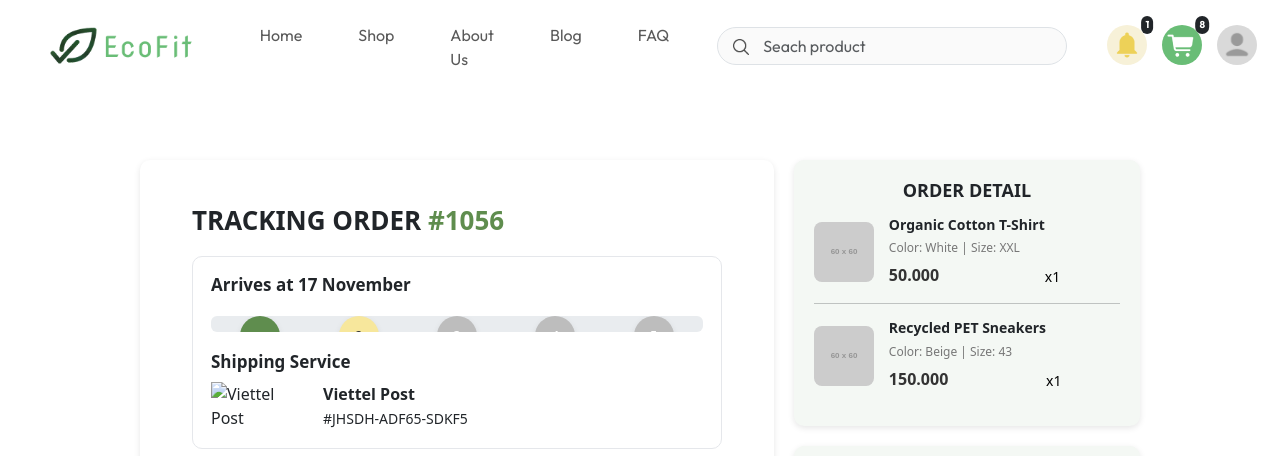
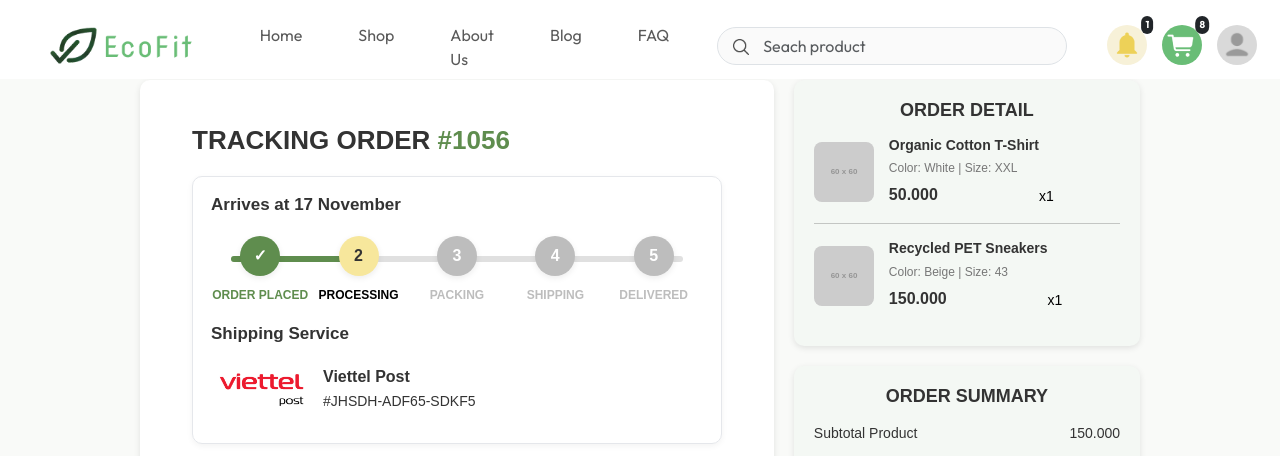
Before and after one commit to BaoVy2810/EcoFit-Group3-BusinessWebDevelopment, a plain HTML site: page EcoFit/pages/payment2.html in a window 1280 px wide. Shown: the top 456 px of the page. Drawn offline with nearby package versions, Linux system fonts and the light colour scheme; placeholder pictures from the web are drawn by us; a script that the page names is missing.

Commit message:
chỉnh sửa payment

```diff
--- a/EcoFit/css/style_checkout.css
+++ b/EcoFit/css/style_checkout.css
@@ -11,7 +11,7 @@ body {
   justify-content: space-between;
   max-width: 1000px;
   margin: auto;
-  margin-top: 30px;
+  margin-top: 10px;
   margin-bottom: 50px;
   gap: 20px;
 }
--- a/EcoFit/css/style_payment1.css
+++ b/EcoFit/css/style_payment1.css
@@ -73,7 +73,7 @@
 }
 
 /* sections inside payment-box */
-.section{margin-bottom:8px}
+/* .section{margin-bottom:8px} */
 
 /* Payment Detail */
 
--- a/EcoFit/pages/payment2.html
+++ b/EcoFit/pages/payment2.html
@@ -20,18 +20,17 @@
         }
 
         /* Progress bar tổng thể */
-        .progress {
+        .order-progress {
         position: relative;
         display: flex;
         justify-content: space-between;
         align-items: flex-start;
         width: 100%;
-        max-width: 800px;
-        margin: 20px auto;
+        margin: 20px 0;
         }
 
         /* Đường kẻ nền */
-        .progress::before {
+        .order-progress::before {
         content: "";
         position: absolute;
         top: 20px; /* căn giữa theo chiều dọc của circle */
@@ -44,7 +43,7 @@
         }
 
         /* Đường kẻ tiến trình */
-        .progress::after {
+        .order-progress::after {
         content: "";
         position: absolute;
         top: 20px;
@@ -58,11 +57,11 @@
         }
 
         /* Chiều dài tùy step */
-        .progress[data-step="1"]::after { width: 0%; }
-        .progress[data-step="2"]::after { width: 25%; }
-        .progress[data-step="3"]::after { width: 50%; }
-        .progress[data-step="4"]::after { width: 75%; }
-        .progress[data-step="5"]::after { width: 100%; }
+        .order-progress[data-step="1"]::after { width: 0%; }
+        .order-progress[data-step="2"]::after { width: 25%; }
+        .order-progress[data-step="3"]::after { width: 50%; }
+        .order-progress[data-step="4"]::after { width: 75%; }
+        .order-progress[data-step="5"]::after { width: 100%; }
 
         /* Từng step */
         .step {
@@ -139,6 +138,7 @@
         border-radius: 10px;
         padding: 18px;
         margin-bottom: 20px;
+        box-shadow: 0 2px 6px rgba(0,0,0,0.05);
         }
 
         .shipping-info {
@@ -169,7 +169,7 @@
     </style>
     </head>
 
-    <body>
+    <body class="bodypayment">
         <div id="header"></div>
         <main class="checkout-container">
             <!-- LEFT -->
@@ -179,7 +179,7 @@
 
                 <div class="sectiontracking">
                 <h2 class="title">Arrives at 17 November</h2>
-                <div class="progress" data-step="2" aria-label="Order progress">
+                <div class="order-progress" data-step="2" aria-label="Order progress">
                     <div class="step done">
                     <div class="circle">&#10003;</div>
                     <div class="label">ORDER PLACED</div>
@@ -204,7 +204,7 @@
 
                 <h2 class="title">Shipping Service</h2>
                 <div class="shipping-info">
-                    <img src="images/logo-viettle.jpg" alt="Viettel Post" style="width: 100px; height: auto;"/>
+                    <img src="../images/logo-viettle.jpg" alt="Viettel Post" style="width: 100px; height: auto;"/>
                     <div>
                     <strong>Viettel Post</strong><br>
                     <small>#JHSDH-ADF65-SDKF5</small>
```
Also changed, not shown: EcoFit/pages/CHECKOUT.html (+1 -1 lines).
